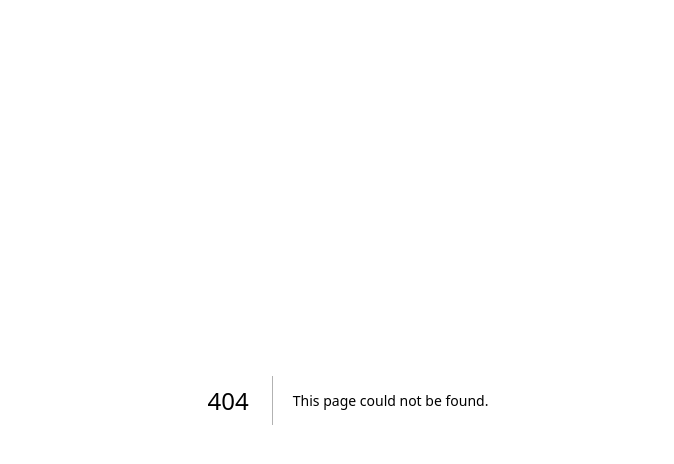
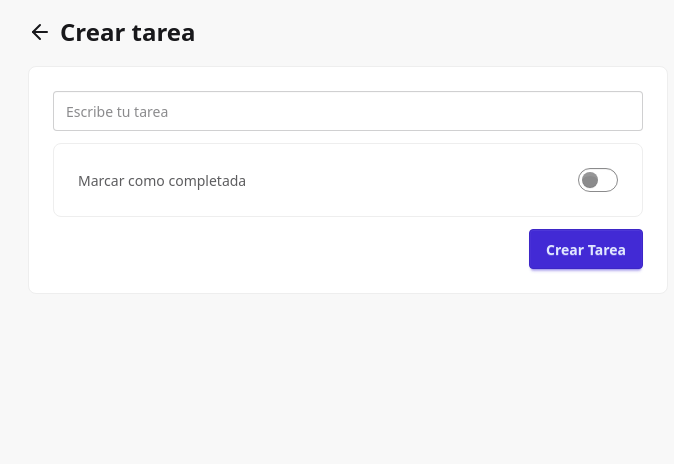
Before and after one commit to arturolguillen/ePayco-prueba-tecnica-desarrollador-front-end, a Next.js app: page /todos/create in a window 1280 px wide. Before the commit this address had no page. Shown: the top 464 px of the page, without its empty margins (292-966 px from the left). Built offline with nearby package versions, Linux system fonts and the light colour scheme.

Commit message:
Implemented todo creation with UI components and routing.

```diff
--- a/app/layout.tsx
+++ b/app/layout.tsx
@@ -8,8 +8,10 @@ const geistSans = Geist({
 });
 
 export const metadata: Metadata = {
-    title: "Create Next App",
-    description: "Generated by create next app",
+    title: {
+        template: '%s - ePayco',
+        default: 'ePayco',
+    },
 };
 
 export default function RootLayout({
@@ -18,8 +20,8 @@ export default function RootLayout({
     children: React.ReactNode;
 }>) {
     return (
-        <html lang="en">
-            <body className={ `${geistSans.variable} antialiased` }>
+        <html lang="es" className="bg-base-200">
+            <body className={ `${geistSans.variable} antialiased flex flex-col min-h-dvh` }>
                 { children }
             </body>
         </html>
--- a/app/page.tsx
+++ /dev/null
@@ -1,5 +0,0 @@
-export default function Home() {
-    return (
-        <h1 className="">Success</h1>
-    );
-}
--- /dev/null
+++ b/app/todos/create/page.tsx
@@ -0,0 +1,17 @@
+import GenericCard from "@/app/ui/GenericCard";
+import Header from "@/app/ui/Header";
+import MainLandmark from "@/app/ui/MainLandmark";
+import TodoForm from "@/app/ui/TodoForm";
+
+export default function Page() {
+    return (
+        <>
+            <Header title={ 'Crear tarea' } backTo={ '/todos' } />
+            <MainLandmark>
+                <GenericCard>
+                    <TodoForm />
+                </GenericCard>
+            </MainLandmark>
+        </>
+    );
+}
--- /dev/null
+++ b/app/todos/page.tsx
@@ -0,0 +1,5 @@
+export default function Page() {
+    return (
+        <h1>{ 'Lista de tareas' }</h1>
+    );
+}
--- /dev/null
+++ b/app/ui/GenericCard.tsx
@@ -0,0 +1,11 @@
+export default function GenericCard({ children }: {
+    children: React.ReactNode;
+}) {
+    return (
+        <div className="card bg-base-100 card-border border-base-300">
+            <div className="card-body">
+                { children }
+            </div>
+        </div>
+    );
+}
--- /dev/null
+++ b/app/ui/Header.tsx
@@ -0,0 +1,18 @@
+import { ArrowLeft } from "lucide-react";
+import Link from "next/link";
+
+export default function Header({ title, backTo }: {
+    title: string;
+    backTo?: string;
+}) {
+    return (
+        <header className="px-2 sm:px-4 w-full max-w-2xl mx-auto py-4">
+            <div className="inline-flex items-center gap-2">
+                { backTo && <Link href={ backTo } title={ 'Volver' }>
+                    <ArrowLeft />
+                </Link> }
+                <h1 className="font-bold text-2xl">{ title }</h1>
+            </div>
+        </header>
+    );
+}
--- /dev/null
+++ b/app/ui/MainLandmark.tsx
@@ -0,0 +1,9 @@
+export default function MainLandmark({ children }: {
+    children: React.ReactNode;
+}) {
+    return (
+        <main className="flex-1 block mx-auto max-w-2xl px-2 sm:px-4 w-full">
+            { children }
+        </main>
+    );
+}
--- /dev/null
+++ b/app/ui/TodoForm.tsx
@@ -0,0 +1,22 @@
+export default function TodoForm() {
+    return (
+        <form action="" className="space-y-3">
+            <label htmlFor="title" className="floating-label">
+                <span>{ 'Escribe tu tarea' }</span>
+                <input type="text" name="title" id="title" className="input block w-full" placeholder={ 'Escribe tu tarea' } />
+            </label>
+            <div className="card card-border border-base-300">
+                <div className="card-body flex-row items-center justify-between gap-4">
+                    <label htmlFor="completed" className="sr-only">{ 'Marcar como completada' }</label>
+                    <p className="text-base-content/70">{ 'Marcar como completada' }</p>
+                    <input type="checkbox" name="completed" id="completed" className="toggle" />
+                </div>
+            </div>
+            <div className="md:flex md:justify-end">
+                <button type="submit" className="btn btn-primary w-full md:w-auto">
+                    { 'Crear Tarea' }
+                </button>
+            </div>
+        </form>
+    );
+}
--- a/next.config.ts
+++ b/next.config.ts
@@ -1,7 +1,15 @@
 import type { NextConfig } from "next";
 
 const nextConfig: NextConfig = {
-    /* config options here */
+    async redirects() {
+        return [
+            {
+                source: "/",
+                destination: "/todos",
+                permanent: true,
+            },
+        ];
+    }
 };
 
 export default nextConfig;
--- a/package.json
+++ b/package.json
@@ -9,6 +9,7 @@
     "lint": "eslint"
   },
   "dependencies": {
+    "lucide-react": "^0.555.0",
     "next": "16.0.7",
     "react": "19.2.0",
     "react-dom": "19.2.0"
```
Also changed, not shown: 1 other file (tests, documents, lock files or other folders).
